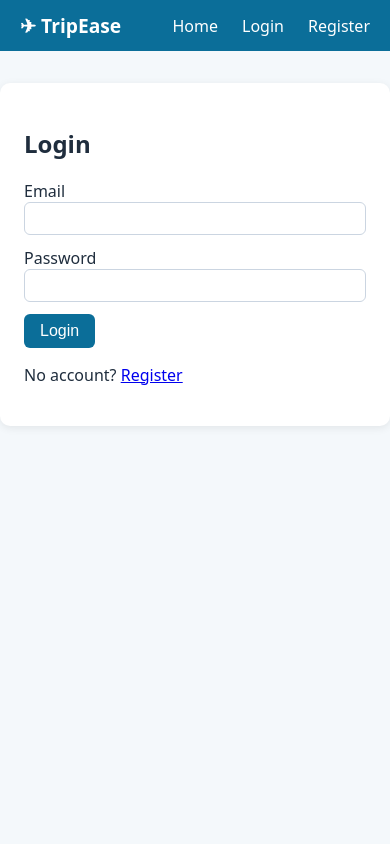
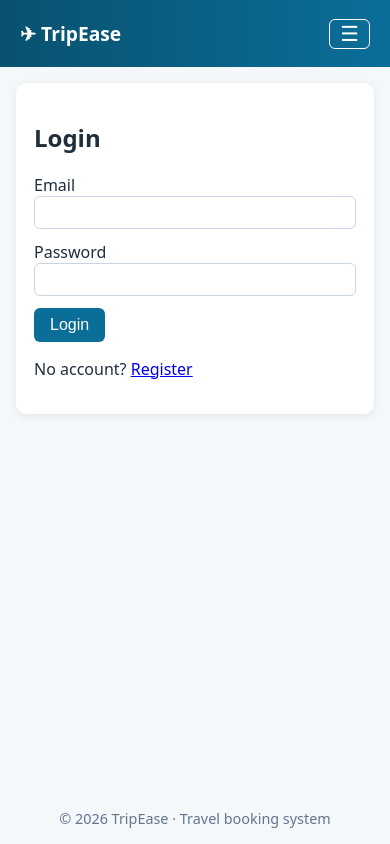
Before and after one commit to julianarequierme-ux/DC4_minicapstoneproject_requierme, a React (Vite) app in the folder frontend_TripEase_react/: page /login in a window 390 px wide. Built offline with nearby package versions, Linux system fonts and the light colour scheme; no server answers.

Commit message:
style: improve responsive layout and feedback states

```diff
--- a/frontend_TripEase_react/src/App.jsx
+++ b/frontend_TripEase_react/src/App.jsx
@@ -1,11 +1,15 @@
 import Navbar from './components/Navbar';
+import Footer from './components/Footer';
 import AppRoutes from './routes/AppRoutes';
 
 export default function App() {
   return (
-    <>
+    <div className="app-shell">
       <Navbar />
-      <AppRoutes />
-    </>
+      <main className="app-main">
+        <AppRoutes />
+      </main>
+      <Footer />
+    </div>
   );
 }
--- /dev/null
+++ b/frontend_TripEase_react/src/components/Footer.jsx
@@ -0,0 +1,9 @@
+const currentYear = new Date().getFullYear();
+
+export default function Footer() {
+  return (
+    <footer className="footer">
+      © {currentYear} TripEase · Travel booking system
+    </footer>
+  );
+}
--- a/frontend_TripEase_react/src/components/Navbar.jsx
+++ b/frontend_TripEase_react/src/components/Navbar.jsx
@@ -6,9 +6,12 @@ import { parseApiError } from '../services/errors';
 export default function Navbar() {
   const { isAuthenticated, isAdmin, user, logout, authError } = useAuth();
   const navigate = useNavigate();
+  const [open, setOpen] = useState(false);
   const [logoutError, setLogoutError] = useState('');
+  const close = () => setOpen(false);
 
   const handleLogout = async () => {
+    close();
     setLogoutError('');
     try {
       await logout();
@@ -21,35 +24,46 @@ export default function Navbar() {
 
   return (
     <nav className="navbar">
-      <Link to="/" className="brand">✈ TripEase</Link>
-      <div className="nav-links">
-        <Link to="/">Home</Link>
+      <Link to="/" className="brand" onClick={close}>✈ TripEase</Link>
+      <button
+        className="nav-toggle"
+        type="button"
+        aria-label="Toggle navigation menu"
+        aria-expanded={open}
+        aria-controls="primary-navigation"
+        onClick={() => setOpen((isOpen) => !isOpen)}
+      >
+        ☰
+      </button>
+
+      <div id="primary-navigation" className={`nav-links${open ? ' open' : ''}`}>
+        <Link to="/" onClick={close}>Home</Link>
         {isAuthenticated && !isAdmin && (
           <>
-            <Link to="/dashboard">Dashboard</Link>
-            <Link to="/packages">Packages</Link>
-            <Link to="/my-bookings">My Bookings</Link>
-            <Link to="/profile">Profile</Link>
+            <Link to="/dashboard" onClick={close}>Dashboard</Link>
+            <Link to="/packages" onClick={close}>Packages</Link>
+            <Link to="/my-bookings" onClick={close}>My Bookings</Link>
+            <Link to="/profile" onClick={close}>Profile</Link>
           </>
         )}
         {isAdmin && (
           <>
-            <Link to="/admin/dashboard">Dashboard</Link>
-            <Link to="/admin/packages">Packages</Link>
-            <Link to="/admin/bookings">Bookings</Link>
-            <Link to="/admin/payments">Payments</Link>
+            <Link to="/admin/dashboard" onClick={close}>Dashboard</Link>
+            <Link to="/admin/packages" onClick={close}>Packages</Link>
+            <Link to="/admin/bookings" onClick={close}>Bookings</Link>
+            <Link to="/admin/payments" onClick={close}>Payments</Link>
           </>
         )}
         {!isAuthenticated && (
           <>
-            <Link to="/login">Login</Link>
-            <Link to="/register">Register</Link>
+            <Link to="/login" onClick={close}>Login</Link>
+            <Link to="/register" onClick={close}>Register</Link>
           </>
         )}
         {isAuthenticated && (
           <>
             <span className="nav-user">{user?.name}</span>
-            <button className="nav-logout" onClick={handleLogout}>Logout</button>
+            <button className="nav-logout" type="button" onClick={handleLogout}>Logout</button>
           </>
         )}
       </div>
--- a/frontend_TripEase_react/src/index.css
+++ b/frontend_TripEase_react/src/index.css
@@ -1,5 +1,11 @@
 * {
   box-sizing: border-box;
+}
+
+:root {
+  --sea: #0b6e99;
+  --sea-dark: #08516f;
+  --sand: #f6e7c8;
 }
 
 body {
@@ -20,7 +26,10 @@ body {
   justify-content: space-between;
   align-items: center;
   padding: 12px 20px;
-  background: #0b6e99;
+  position: sticky;
+  top: 0;
+  z-index: 40;
+  background: linear-gradient(90deg, var(--sea-dark), var(--sea));
   color: #fff;
   flex-wrap: wrap;
   gap: 8px;
@@ -91,6 +100,26 @@ body {
   border-radius: 6px;
   cursor: pointer;
   font-size: 1rem;
+  transition: transform 0.08s ease, opacity 0.15s;
+}
+
+.btn:hover:not(:disabled) {
+  transform: translateY(-1px);
+}
+
+.btn-light {
+  display: inline-block;
+  background: #fff;
+  color: var(--sea-dark);
+  text-decoration: none;
+}
+
+.btn-outline {
+  display: inline-block;
+  background: transparent;
+  color: #fff;
+  border: 1px solid #fff;
+  text-decoration: none;
 }
 
 .btn:disabled {
@@ -191,6 +220,11 @@ body {
   border-radius: 10px;
   padding: 16px;
   box-shadow: 0 2px 8px rgb(0 0 0 / 8%);
+  transition: box-shadow 0.15s;
+}
+
+.card:hover {
+  box-shadow: 0 6px 16px rgb(0 0 0 / 12%);
 }
 
 .card.detail {
@@ -468,3 +502,142 @@ body {
   font-size: 1.5rem;
   cursor: pointer;
 }
+
+.app-shell {
+  min-height: 100vh;
+  display: flex;
+  flex-direction: column;
+}
+
+.app-main {
+  flex: 1;
+}
+
+.footer {
+  padding: 16px;
+  color: #64748b;
+  font-size: 0.9rem;
+  text-align: center;
+}
+
+.hero {
+  padding: 64px 16px;
+  color: #fff;
+  text-align: center;
+  background: linear-gradient(135deg, rgb(8 81 111 / 92%), rgb(20 163 163 / 85%));
+}
+
+.hero h1 {
+  margin: 0 0 8px;
+  font-size: 2.2rem;
+}
+
+.hero p {
+  max-width: 560px;
+  margin: 0 auto 20px;
+  opacity: 0.95;
+}
+
+.hero-actions {
+  justify-content: center;
+}
+
+.feature-grid {
+  display: grid;
+  grid-template-columns: repeat(auto-fit, minmax(min(100%, 240px), 1fr));
+  gap: 16px;
+  margin-top: 24px;
+}
+
+.nav-toggle {
+  display: none;
+  padding: 2px 10px;
+  color: #fff;
+  background: none;
+  border: 1px solid #fff;
+  border-radius: 6px;
+  font-size: 1.3rem;
+  cursor: pointer;
+}
+
+@media (max-width: 768px) {
+  .nav-toggle {
+    display: block;
+  }
+
+  .nav-links {
+    display: none;
+    width: 100%;
+    flex-direction: column;
+    align-items: flex-start;
+    gap: 4px;
+    padding-top: 8px;
+  }
+
+  .nav-links.open {
+    display: flex;
+  }
+
+  .navbar a,
+  .nav-user,
+  .nav-logout {
+    margin-left: 0 !important;
+    padding: 8px 0;
+  }
+
+  .hero {
+    padding: 40px 16px;
+  }
+
+  .hero h1 {
+    font-size: 1.6rem;
+  }
+
+  .toolbar {
+    flex-direction: column;
+    align-items: stretch;
+  }
+
+  .row-actions {
+    flex-wrap: wrap;
+  }
+
+  .data-table th,
+  .data-table td {
+    padding: 8px 6px;
+    font-size: 0.9rem;
+    white-space: nowrap;
+  }
+
+  .auth-card {
+    margin: 16px;
+    padding: 18px;
+  }
+
+  .modal {
+    width: 94%;
+    max-height: 90vh;
+    overflow-y: auto;
+  }
+}
+
+@media (max-width: 480px) {
+  .container {
+    padding: 0 12px;
+  }
+
+  .stat-grid {
+    grid-template-columns: repeat(2, minmax(0, 1fr));
+  }
+
+  .stat-card {
+    flex-direction: column;
+    padding: 12px;
+    text-align: center;
+  }
+
+  .filters input,
+  .filters select {
+    width: 100%;
+  }
+}
--- a/frontend_TripEase_react/src/pages/Home.jsx
+++ b/frontend_TripEase_react/src/pages/Home.jsx
@@ -1,53 +1,53 @@
-import { useState } from 'react';
-import Button from '../components/Button';
-import DataTable from '../components/DataTable';
-import FormInput from '../components/FormInput';
-import Modal from '../components/Modal';
+import { Link } from 'react-router-dom';
+import useAuth from '../hooks/useAuth';
 
 export default function Home() {
-  const [isModalOpen, setIsModalOpen] = useState(false);
-  const [text, setText] = useState('');
-
-  const columns = [
-    { key: 'id', label: 'ID' },
-    { key: 'name', label: 'Component' },
-  ];
-  const rows = [
-    { id: 1, name: 'Button' },
-    { id: 2, name: 'FormInput' },
-    { id: 3, name: 'Modal' },
-    { id: 4, name: 'DataTable' },
-  ];
+  const { isAuthenticated, isAdmin } = useAuth();
 
   return (
-    <div className="container">
-      <h1>TripEase Frontend is running</h1>
-      <p>React + Vite + Router + Axios + Context API</p>
+    <>
+      <section className="hero">
+        <h1>Discover your next adventure</h1>
+        <p>Browse travel packages across the Philippines and book your trip in minutes.</p>
+        <div className="row-actions hero-actions">
+          {isAuthenticated ? (
+            <Link
+              className="btn btn-light"
+              to={isAdmin ? '/admin/dashboard' : '/packages'}
+            >
+              {isAdmin ? 'Go to admin dashboard' : 'Browse packages'}
+            </Link>
+          ) : (
+            <>
+              <Link className="btn btn-light" to="/register">Get started</Link>
+              <Link className="btn btn-outline" to="/login">Login</Link>
+            </>
+          )}
+        </div>
+      </section>
 
-      <FormInput
-        label="Test input"
-        name="test"
-        value={text}
-        onChange={(event) => setText(event.target.value)}
-        placeholder="Type here"
-      />
-      <Button onClick={() => setIsModalOpen(true)}>Open Modal</Button>
-
-      <h3>Reusable components</h3>
-      <DataTable columns={columns} data={rows} />
-
-      <Modal
-        isOpen={isModalOpen}
-        title="Test Modal"
-        onClose={() => setIsModalOpen(false)}
-        footer={
-          <Button variant="secondary" onClick={() => setIsModalOpen(false)}>
-            Close
-          </Button>
-        }
-      >
-        Modal works.
-      </Modal>
-    </div>
+      <div className="container">
+        <div className="feature-grid">
+          <article className="card">
+            <h3>🔎 Easy search</h3>
+            <p className="muted">
+              Find packages by title or destination and filter by status.
+            </p>
+          </article>
+          <article className="card">
+            <h3>🧳 Simple booking</h3>
+            <p className="muted">
+              Choose your dates and guests, and see your total before you book.
+            </p>
+          </article>
+          <article className="card">
+            <h3>✅ Track everything</h3>
+            <p className="muted">
+              Follow each booking from Pending to Confirmed to Completed.
+            </p>
+          </article>
+        </div>
+      </div>
+    </>
   );
 }
```
